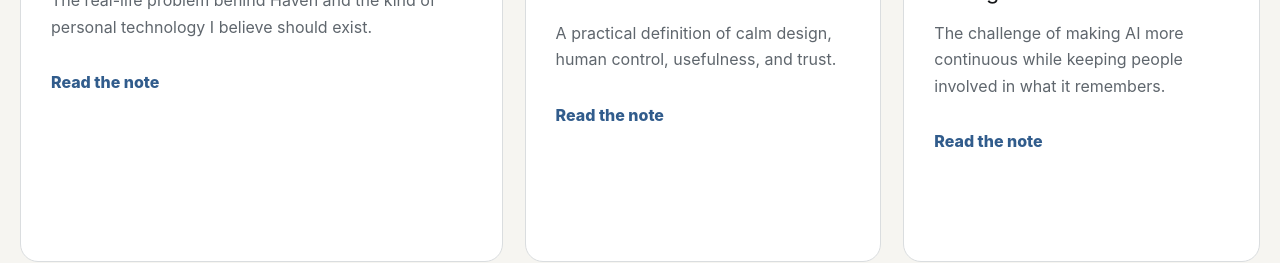
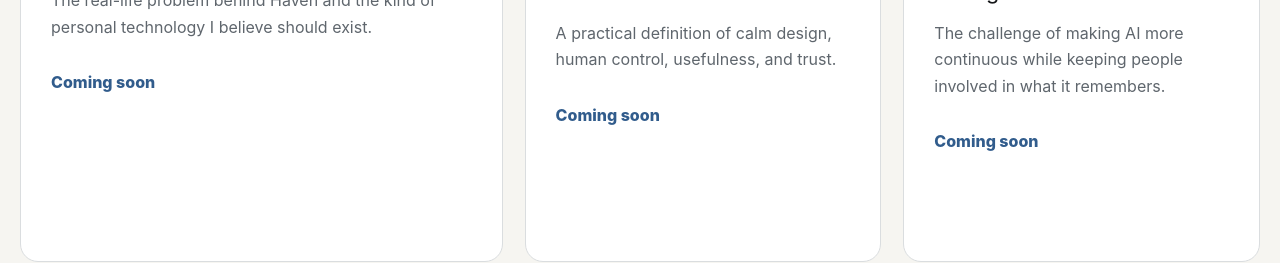
Before and after one commit to JohnnyGreen420/everroute-site, a Next.js app: page / in a window 1280 px wide. Shown: the part 5126-5389 px from the top of the page. Built offline with nearby package versions, Linux system fonts and the light colour scheme.

Commit message:
fix: mark Build Notes as coming soon (#8)

```diff
--- a/app/page.tsx
+++ b/app/page.tsx
@@ -314,7 +314,7 @@
                   <p className="note-meta">{note.meta}</p>
                   <h3>{note.title}</h3>
                   <p>{note.excerpt}</p>
-                  <span className="text-link">Read the note</span>
+                  <span className="text-link">Coming soon</span>
                 </article>
               ))}
             </div>
```
